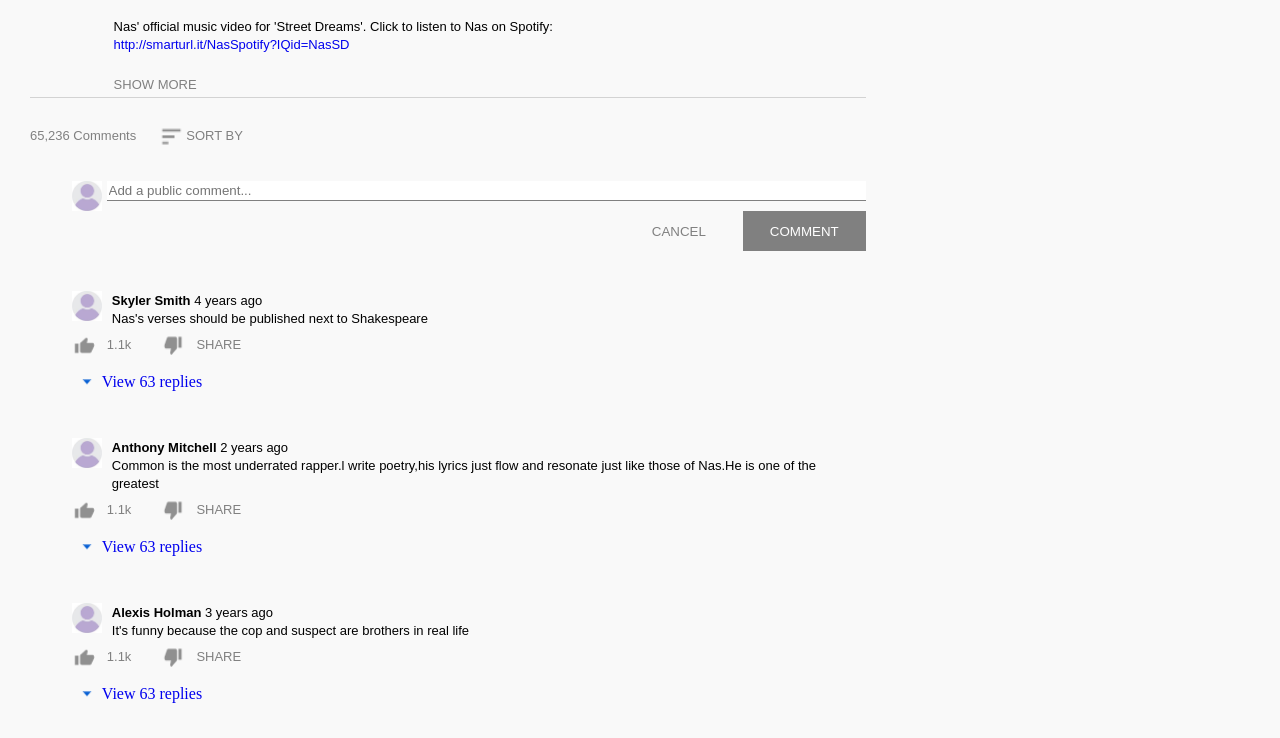
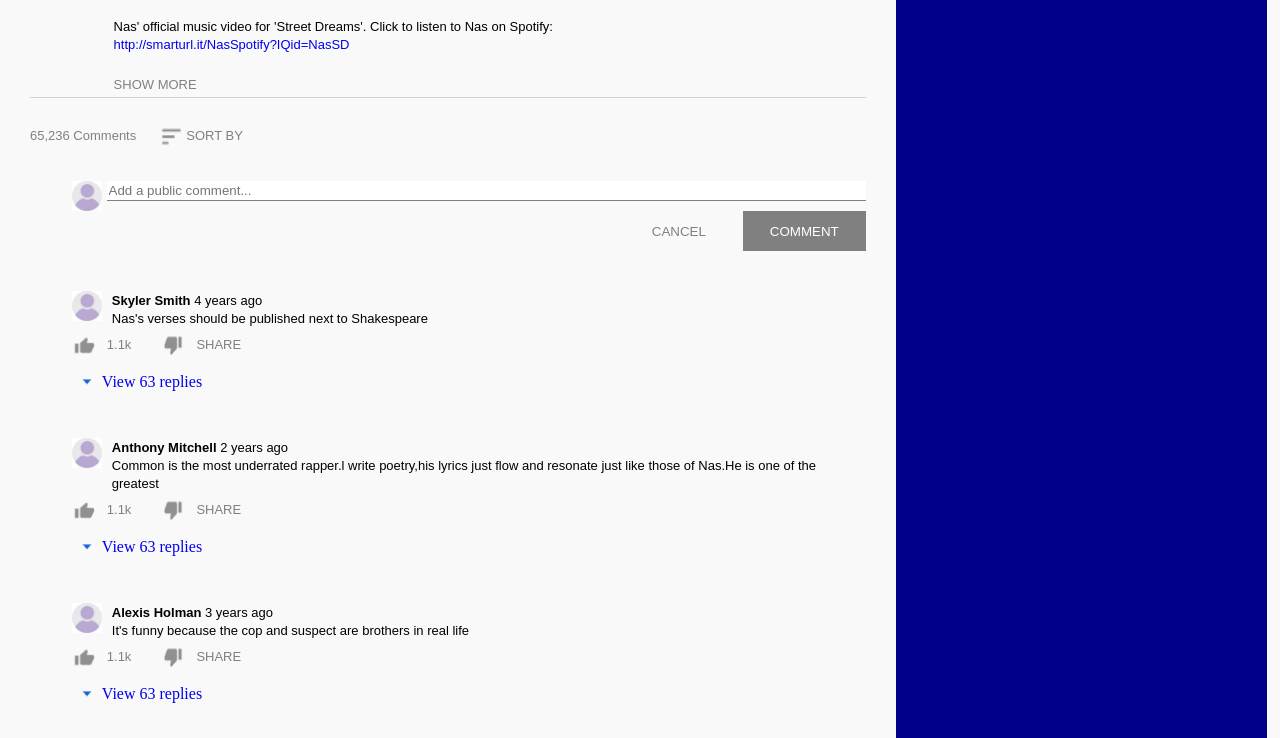
Before and after one commit to OdongAlican/Embedding-images-and-videos, a website: page index.html in a window 1280 px wide. Shown: the part 779-1517 px from the top of the page. Drawn offline with Linux system fonts and the light colour scheme.

Commit message:
added the right bottom section

```diff
--- a/css/styles.css
+++ b/css/styles.css
@@ -29,11 +29,23 @@ h3 {
   margin-top: 28px;
 }
 .rightSect {
-  width: 29%;
+  width: 100%;
   height: 478px;
   border: 1px solid lightgrey;
   overflow-y: scroll;
   margin-top: 30px;
+}
+
+.generalRightSection {
+  width: 29%;
+  height: 1200px;
+}
+
+.bottomRightSection {
+  width: 100%;
+  height: 90%;
+  margin-top: 40px;
+  background-color: darkblue;
 }
 .container,
 .searchInput,
@@ -232,8 +244,7 @@ button {
   display: flex;
 }
 .topRightSection img {
-margin-left: 70%;
-
+  margin-left: 70%;
 }
 .topRightSection h4 {
   margin-left: 10px;
--- a/index.html
+++ b/index.html
@@ -262,17 +262,16 @@
           </div>
         </section>
       </div>
-      <div></div>
+      <div class="generalRightSection">
         <div class="rightSect">
           <div class="topRightSection">
             <h4>
               My Mix
-            <br>
+              <br />
               <label> YouTube</label>
-
             </h4>
 
-         <img src="./images/up-arrow.PNG" alt="arrow">
+            <img src="./images/up-arrow.PNG" alt="arrow" />
           </div>
           <section class="child">
             <img src="./thumbnails/demo.jpg" alt="thumbnail" />
@@ -371,6 +370,8 @@
             </div>
           </section>
         </div>
+        <div class="bottomRightSection"></div>
+      </div>
     </div>
   </body>
 </html>
```
Lines whose indentation alone changed are shown as unchanged.
